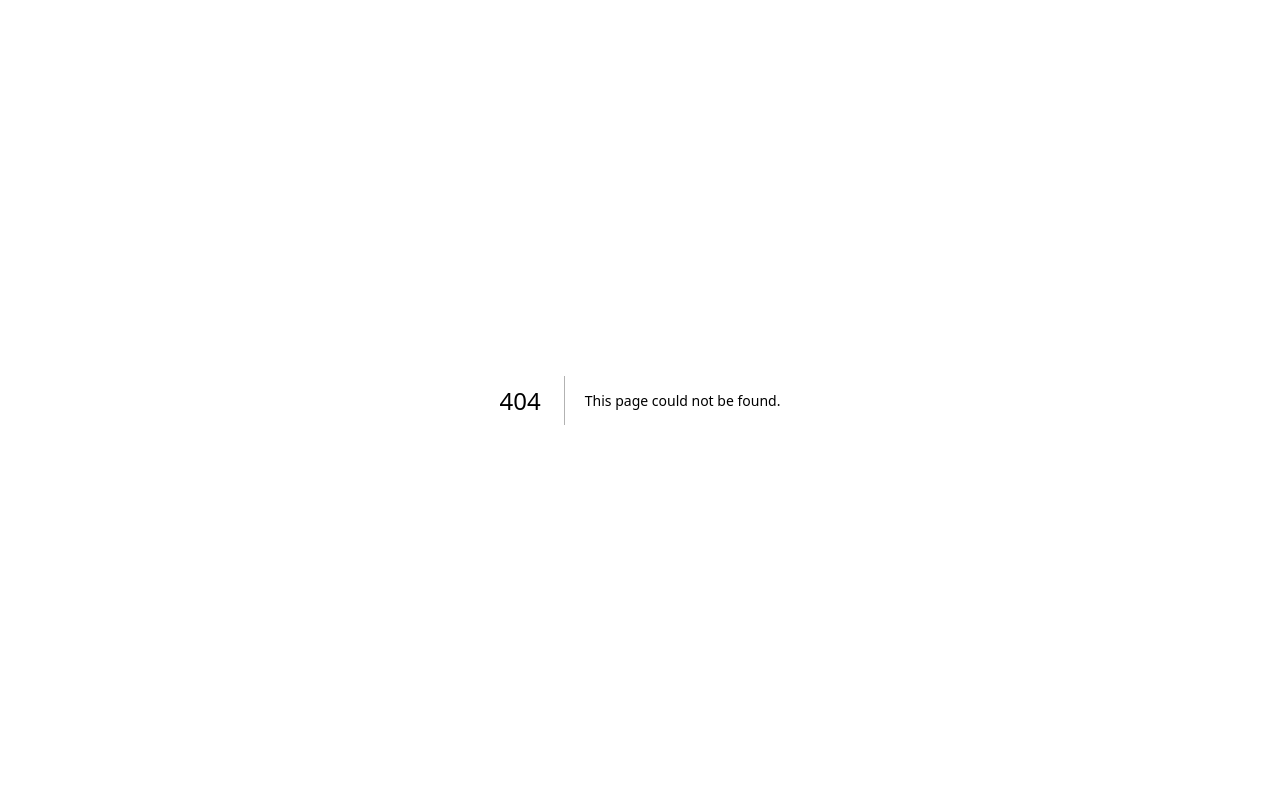
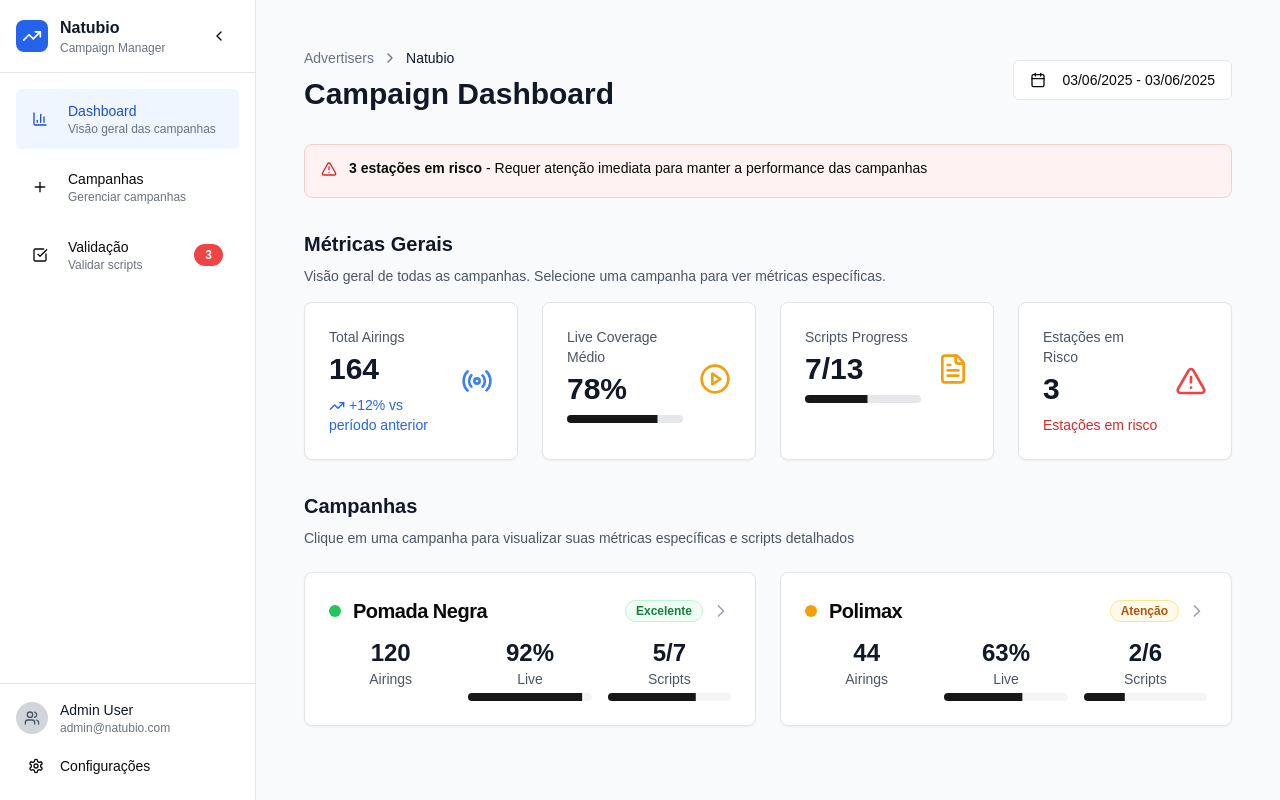
Before and after one commit to FlaThin/merchant-discovery, a Next.js app: page /dashboard in a window 1280 px wide. Before the commit this address had no page. Built offline with nearby package versions, Linux system fonts and the light colour scheme.

Commit message:
fixing little adjusts

```diff
--- /dev/null
+++ b/app/dashboard/campaigns/page.tsx
@@ -0,0 +1,9 @@
+"use client"
+
+import { CampaignsPage } from "@/components/pages/campaigns-page"
+import { useDashboardData } from "@/hooks/useDashboardData"
+
+export default function CampaignsRoutePage() {
+  const { campaigns, addCampaign } = useDashboardData()
+  return <main className="p-6"><CampaignsPage campaigns={campaigns} onAddCampaign={addCampaign} /></main>
+}
--- /dev/null
+++ b/app/dashboard/layout.tsx
@@ -0,0 +1,39 @@
+"use client"
+
+import { Sidebar } from "@/components/navigation/sidebar"
+import { useDashboardData } from "@/hooks/useDashboardData"
+import { usePathname, useRouter } from "next/navigation"
+import { useState } from "react"
+import { DashboardContent } from "@/components/dashboard/dashboard-content"
+
+export default function DashboardLayout({ children }: { children: React.ReactNode }) {
+  const { getScriptsNeedingValidation } = useDashboardData()
+  const scriptsNeedingValidation = getScriptsNeedingValidation()
+  const [isMenuOpen, setIsMenuOpen] = useState(true)
+  const pathname = usePathname()
+  const router = useRouter()
+
+  // Determina a página atual a partir da rota
+  let currentPage: "dashboard" | "campaigns" | "validation" = "dashboard"
+  if (pathname.endsWith("/campaigns")) currentPage = "campaigns"
+  else if (pathname.endsWith("/validation")) currentPage = "validation"
+
+  const navigateTo = (page: string) => {
+    router.push(`/dashboard${page === "dashboard" ? "" : "/" + page}`)
+  }
+
+  const toggleMenu = () => setIsMenuOpen((v) => !v)
+
+  return (
+    <div className="min-h-screen bg-gray-50 flex">
+      <Sidebar
+        currentPage={currentPage}
+        isOpen={isMenuOpen}
+        onNavigate={navigateTo}
+        onToggle={toggleMenu}
+        scriptsNeedingValidation={scriptsNeedingValidation.length}
+      />
+      <DashboardContent>{children}</DashboardContent>
+    </div>
+  )
+}
--- /dev/null
+++ b/app/dashboard/page.tsx
@@ -0,0 +1,57 @@
+"use client"
+
+import { DashboardHeader } from "@/components/dashboard/dashboard-header"
+import { RiskAlert } from "@/components/dashboard/risk-alert"
+import { MetricsOverview } from "@/components/dashboard/metrics-overview"
+import { CampaignsSection } from "@/components/dashboard/campaigns-section"
+import { CampaignScriptsSection } from "@/components/dashboard/campaign-scripts-section"
+import { useDashboardData } from "@/hooks/useDashboardData"
+import { useDashboardState } from "@/hooks/useDashboardState"
+import { cn } from "@/lib/utils"
+
+export default function DashboardOverviewPage() {
+  const {
+    campaigns,
+    globalMetrics,
+    dateRange,
+    setDateRange,
+    getScriptsByCampaign,
+    getCampaignById,
+    getCampaignMetrics,
+  } = useDashboardData()
+
+  const { selectedCampaignId, selectCampaign, clearSelection } = useDashboardState()
+
+  const selectedCampaign = selectedCampaignId ? getCampaignById(selectedCampaignId) : null
+  const campaignMetrics = selectedCampaignId ? getCampaignMetrics(selectedCampaignId) : null
+  const campaignScripts = selectedCampaignId ? getScriptsByCampaign(selectedCampaignId) : []
+
+  // Determinar qual alerta de risco mostrar
+  const riskCount = campaignMetrics ? campaignMetrics.scriptsAtRisk : globalMetrics.stationsAtRisk
+  const isGlobalRisk = !campaignMetrics
+
+  return (
+    <main className="p-6 space-y-8">
+      <DashboardHeader
+        title="Campaign Dashboard"
+        breadcrumb={["Advertisers", "Natubio"]}
+        dateRange={dateRange}
+        onDateRangeChange={setDateRange}
+      />
+
+      <RiskAlert riskCount={riskCount} isGlobal={isGlobalRisk} campaignName={campaignMetrics?.campaignName} />
+
+      <MetricsOverview campaignMetrics={campaignMetrics} globalMetrics={globalMetrics} />
+
+      <CampaignsSection
+        campaigns={campaigns}
+        selectedCampaignId={selectedCampaignId}
+        onCampaignSelect={selectCampaign}
+      />
+
+      {selectedCampaign && (
+        <CampaignScriptsSection campaign={selectedCampaign} scripts={campaignScripts} onClose={clearSelection} />
+      )}
+    </main>
+  )
+}
--- /dev/null
+++ b/app/dashboard/validation/page.tsx
@@ -0,0 +1,10 @@
+"use client"
+
+import { ValidationPage } from "@/components/pages/validation-page"
+import { useDashboardData } from "@/hooks/useDashboardData"
+
+export default function ValidationRoutePage() {
+  const { getScriptsNeedingValidation, validateScriptResult } = useDashboardData()
+  const scriptsNeedingValidation = getScriptsNeedingValidation()
+  return <main className="p-6"><ValidationPage scriptsNeedingValidation={scriptsNeedingValidation} onValidate={validateScriptResult} /></main>
+}
--- a/components/campaigns/campaigns-list.tsx
+++ b/components/campaigns/campaigns-list.tsx
@@ -15,7 +15,7 @@ export function CampaignsList({ campaigns }: CampaignsListProps) {
   return (
     <div className="space-y-4">
       <h3 className="text-lg font-semibold text-gray-900">Campanhas Existentes ({campaigns.length})</h3>
-      <div className="grid grid-cols-1 md:grid-cols-2 lg:grid-cols-3 gap-4">
+      <div className="grid grid-cols-1 md:grid-cols-2  gap-4">
         {campaigns.map((campaign) => (
           <Card key={campaign.id} className="hover:shadow-md transition-shadow duration-200">
             <CardHeader className="pb-3">
--- /dev/null
+++ b/components/dashboard/dashboard-content.tsx
@@ -0,0 +1,9 @@
+import React from "react"
+
+export function DashboardContent({ children }: { children: React.ReactNode }) {
+  return (
+    <div className="flex-1 min-w-0 h-screen overflow-y-auto p-6">
+      {children}
+    </div>
+  )
+}
--- a/components/navigation/sidebar.tsx
+++ b/components/navigation/sidebar.tsx
@@ -47,7 +47,7 @@ export function Sidebar({ currentPage, isOpen, onNavigate, onToggle, scriptsNeed
       {/* Sidebar */}
       <aside
         className={cn(
-          "fixed left-0 top-0 h-full bg-white border-r border-gray-200 z-50 transition-all duration-300 ease-in-out flex flex-col",
+          "fixed left-0 top-0 h-screen bg-white border-r border-gray-200 z-50 transition-all duration-300 ease-in-out flex flex-col",
           isOpen ? "w-64" : "w-16",
           "lg:relative lg:translate-x-0",
           !isOpen && "-translate-x-full lg:translate-x-0",
--- a/dashboard.tsx
+++ /dev/null
@@ -1,92 +0,0 @@
-"use client"
-
-import { Sidebar } from "./components/navigation/sidebar"
-import { DashboardHeader } from "./components/dashboard/dashboard-header"
-import { RiskAlert } from "./components/dashboard/risk-alert"
-import { MetricsOverview } from "./components/dashboard/metrics-overview"
-import { CampaignsSection } from "./components/dashboard/campaigns-section"
-import { CampaignScriptsSection } from "./components/dashboard/campaign-scripts-section"
-import { CampaignsPage } from "./components/pages/campaigns-page"
-import { ValidationPage } from "./components/pages/validation-page"
-import { useDashboardData } from "./hooks/useDashboardData"
-import { useDashboardState } from "./hooks/useDashboardState"
-import { useNavigation } from "./hooks/useNavigation"
-import { cn } from "@/lib/utils"
-
-export default function ImprovedDashboard() {
-  const {
-    campaigns,
-    globalMetrics,
-    dateRange,
-    setDateRange,
-    getScriptsByCampaign,
-    getCampaignById,
-    getCampaignMetrics,
-    getScriptsNeedingValidation,
-    addCampaign,
-    validateScriptResult,
-  } = useDashboardData()
-
-  const { selectedCampaignId, selectCampaign, clearSelection } = useDashboardState()
-  const { currentPage, isMenuOpen, navigateTo, toggleMenu } = useNavigation()
-
-  const selectedCampaign = selectedCampaignId ? getCampaignById(selectedCampaignId) : null
-  const campaignMetrics = selectedCampaignId ? getCampaignMetrics(selectedCampaignId) : null
-  const campaignScripts = selectedCampaignId ? getScriptsByCampaign(selectedCampaignId) : []
-  const scriptsNeedingValidation = getScriptsNeedingValidation()
-
-  // Determinar qual alerta de risco mostrar
-  const riskCount = campaignMetrics ? campaignMetrics.scriptsAtRisk : globalMetrics.stationsAtRisk
-  const isGlobalRisk = !campaignMetrics
-
-  const renderPage = () => {
-    switch (currentPage) {
-      case "campaigns":
-        return <CampaignsPage campaigns={campaigns} onAddCampaign={addCampaign} />
-      case "validation":
-        return <ValidationPage scriptsNeedingValidation={scriptsNeedingValidation} onValidate={validateScriptResult} />
-      case "dashboard":
-      default:
-        return (
-          <div className="space-y-8">
-            <DashboardHeader
-              title="Campaign Dashboard"
-              breadcrumb={["Advertisers", "Natubio"]}
-              dateRange={dateRange}
-              onDateRangeChange={setDateRange}
-            />
-
-            <RiskAlert riskCount={riskCount} isGlobal={isGlobalRisk} campaignName={campaignMetrics?.campaignName} />
-
-            <MetricsOverview campaignMetrics={campaignMetrics} globalMetrics={globalMetrics} />
-
-            <CampaignsSection
-              campaigns={campaigns}
-              selectedCampaignId={selectedCampaignId}
-              onCampaignSelect={selectCampaign}
-            />
-
-            {selectedCampaign && (
-              <CampaignScriptsSection campaign={selectedCampaign} scripts={campaignScripts} onClose={clearSelection} />
-            )}
-          </div>
-        )
-    }
-  }
-
-  return (
-    <div className="min-h-screen bg-gray-50 flex">
-      <Sidebar
-        currentPage={currentPage}
-        isOpen={isMenuOpen}
-        onNavigate={navigateTo}
-        onToggle={toggleMenu}
-        scriptsNeedingValidation={scriptsNeedingValidation.length}
-      />
-
-      <div className={cn("flex-1 min-w-0")}>
-        <main className="p-6">{renderPage()}</main>
-      </div>
-    </div>
-  )
-}
--- a/styles/globals.css
+++ b/styles/globals.css
@@ -92,3 +92,11 @@ body {
     @apply bg-background text-foreground;
   }
 }
+
+/* Remove sidebar hover background and text color */
+.sidebar [class*='hover:bg-sidebar-accent'] {
+  background-color: transparent !important;
+}
+.sidebar [class*='hover:text-sidebar-accent-foreground'] {
+  color: inherit !important;
+}
```
